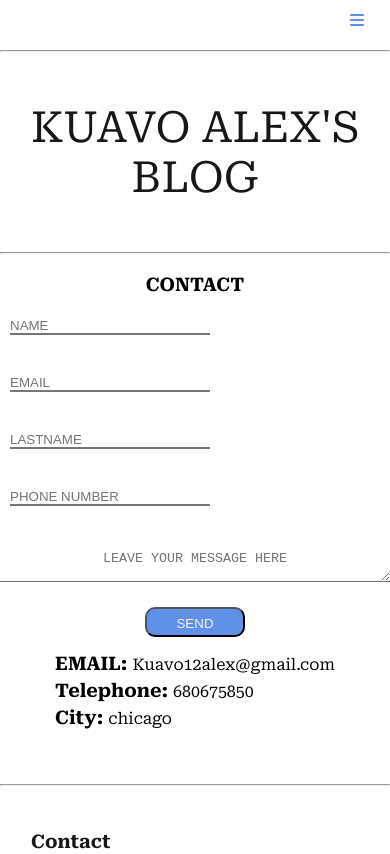
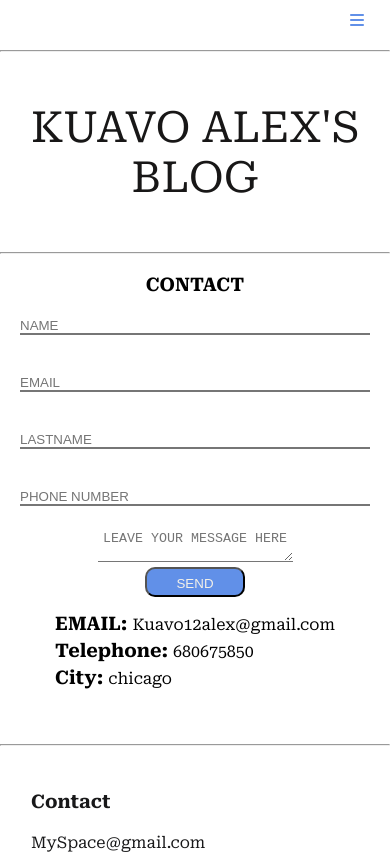
Before and after one commit to KAlexRussel/blog-in-reactjs, a React (Create React App) app in the folder client/: page /contact in a window 390 px wide. Shown: the top 854 px of the page. Built offline with nearby package versions, Linux system fonts and the light colour scheme.

Commit message:
classname
Signed-off-by: KAlexRussel <kouawoualex1234@gmail.com>

```diff
--- a/client/src/component/Searchbar/Searchbar.jsx
+++ b/client/src/component/Searchbar/Searchbar.jsx
@@ -12,7 +12,7 @@ const Searchbar = ({ formSubmit, value, handleSearchKey, clearSearch }) => (
       />
       {value && <span onClick={clearSearch}>X</span>}
       <button>
-        <i class="fa-solid fa-magnifying-glass"></i>
+        <i className="fa-solid fa-magnifying-glass"></i>
       </button>
     </form>
   </div>
--- a/client/src/component/footer/footer.css
+++ b/client/src/component/footer/footer.css
@@ -16,6 +16,7 @@
 .socials {
   justify-content: center;
   gap: 10px;
+  margin-bottom: 20px;
 }
 .css-118najv {
   color: #181819;
--- a/client/src/component/navbar/Navbar.jsx
+++ b/client/src/component/navbar/Navbar.jsx
@@ -38,9 +38,9 @@ function Navbar() {
         </div>
         <div className="toggle-button" onClick={() => setMobile(!Mobile)}>
           {Mobile ? (
-            <i class="fa-solid fa-bars"></i>
+            <i className="fa-solid fa-bars"></i>
           ) : (
-            <i class="fa-solid fa-xmark"></i>
+            <i className="fa-solid fa-xmark"></i>
           )}
         </div>
       </nav>
--- a/client/src/pages/about/About.jsx
+++ b/client/src/pages/about/About.jsx
@@ -15,9 +15,9 @@ function About() {
       </div>
       <div>
         <div>
-          <img class="image-1" src={mystory} alt="mystory" />
+          <img className="image-1" src={mystory} alt="mystory" />
         </div>
-        <div class="story">
+        <div className="story">
           <p>
             I started my blogging journey back in 2013 as a creative outlet
             while working in corporate full-time. As I was putting in the daily
--- a/client/src/pages/contact/Contact.jsx
+++ b/client/src/pages/contact/Contact.jsx
@@ -54,7 +54,7 @@ function Contact() {
           </div>
           <div className="form-12">
             <textarea
-              class="form-control1"
+              className="form-control1"
               placeholder="LEAVE YOUR MESSAGE HERE"
               required=""
             ></textarea>
--- a/client/src/pages/contact/contact.css
+++ b/client/src/pages/contact/contact.css
@@ -47,7 +47,8 @@ form {
 
 .form-11 {
   display: block;
-  width: 200px;
+  /* width: 200px; */
+  margin: auto;
 }
 .form-12 {
   display: block;
@@ -57,9 +58,9 @@ form {
   border-top: none;
   border-left: none;
   border-right: none;
-  margin: 20px 10px;
+  margin: 20px auto;
   background-color: #fff;
-  width: 90%;
+  width: 100%;
   outline: none;
 }
 .form-control1 {
@@ -69,7 +70,7 @@ form {
   border-right: none;
   margin: 20px auto;
   background-color: #fff;
-  width: 400px;
+  width: 60%;
   text-align: center;
   /* display: flex; */
   /* justify-content: center; */
@@ -102,6 +103,13 @@ form {
     display: block;
   }
 }
+@media screen and (max-width: 770px) {
+  .form-11 {
+    display: block;
+    /* width: 200px; */
+    margin: auto 20px;
+  }
+}
 
 @media screen and (max-width: 500px) {
   .form-1 {
@@ -112,9 +120,15 @@ form {
     width: 100%;
   }
   .form-control1 {
-    width: 100%;
+    width: 50%;
+    margin: 0 54px;
   }
   .form-12 {
     width: 100%;
   }
+  .form-11 {
+    display: block;
+    /* width: 200px; */
+    margin: auto 20px;
+  }
 }
```
